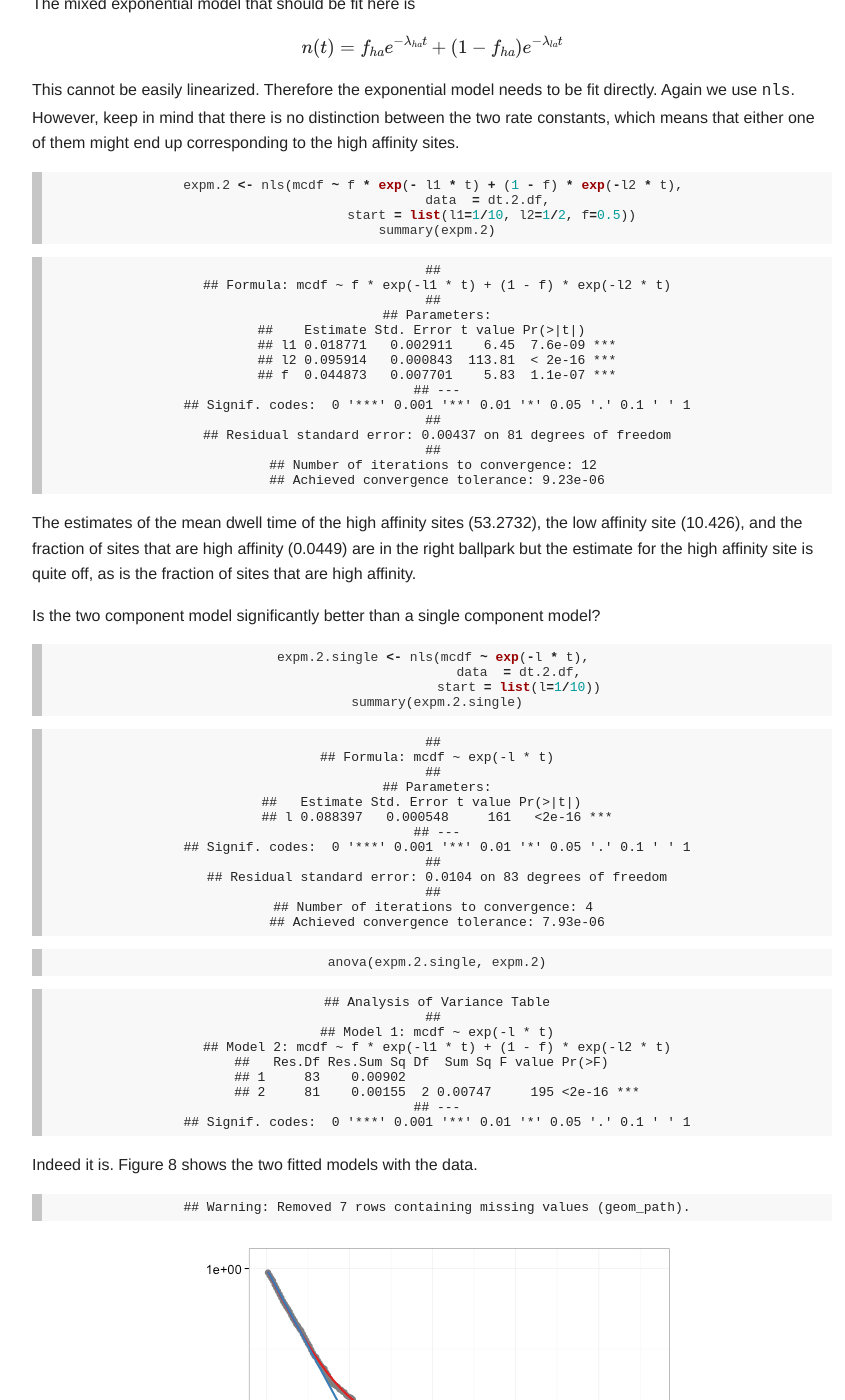
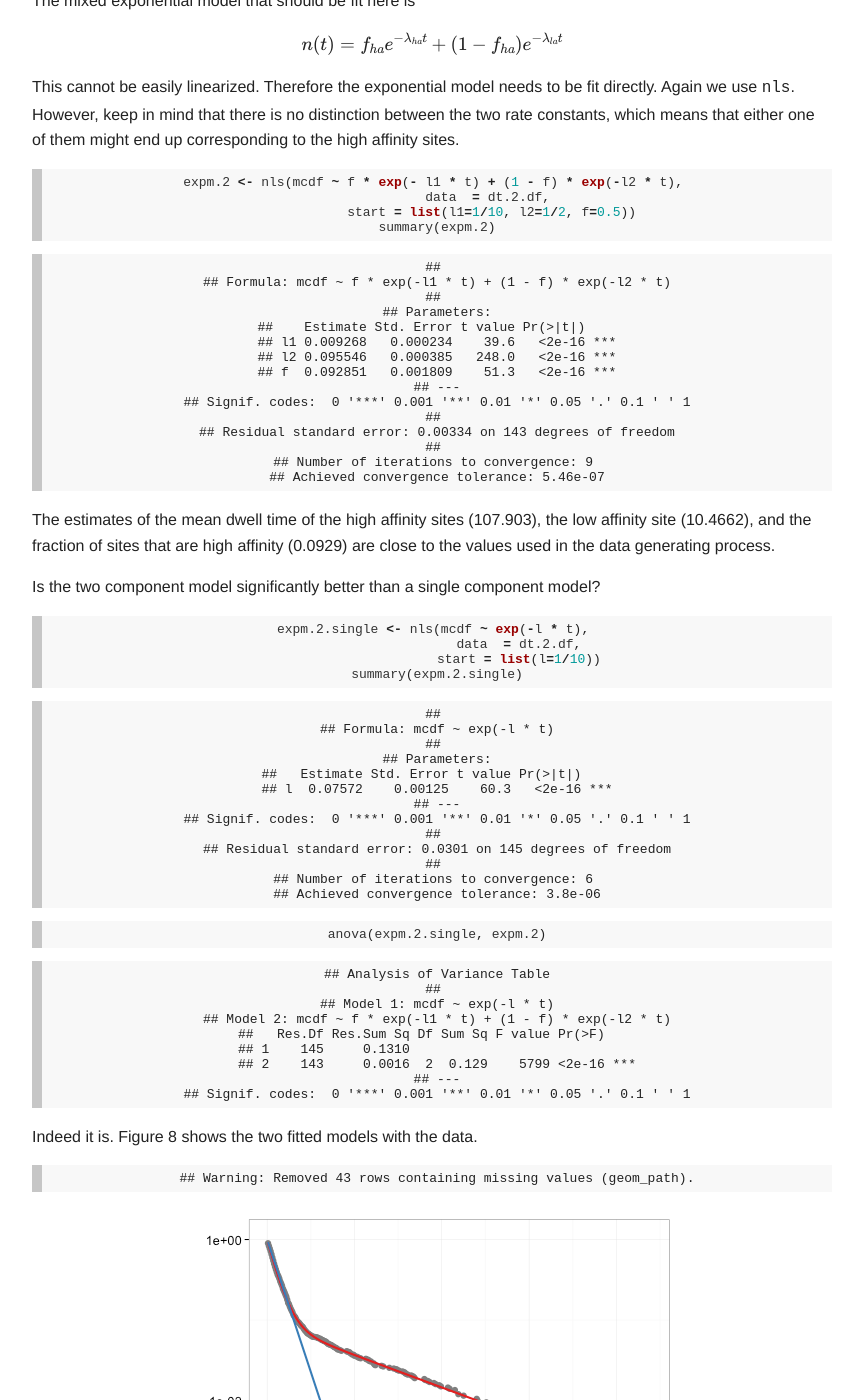
Before and after one commit to wresch/wresch.github.io, a Jekyll site: the page built from _posts/2014-07-19-model-protein-dna-dwell-time-part1.md, in a window 1280 px wide and 1400 px high, scrolled down 8319 px. Shown: the whole window, without its empty margins (208-1053 px from the left). Built offline with Jekyll 4.4.1, drawn with Linux system fonts in a browser that asks for light colours; Markdown is read by kramdown in place of the engine named in the settings; formulas are drawn with MathJax 3; some of the changed text lies outside the part shown.

Commit message:
fixed mistakes in most recent post

```diff
--- a/_posts/2014-07-19-model-protein-dna-dwell-time-part1.md
+++ b/_posts/2014-07-19-model-protein-dna-dwell-time-part1.md
@@ -4,6 +4,12 @@ layout: post
 author: Wolfgang Resch
 output: html_document
 ---
+
+
+
+{% highlight text %}
+## Error: duplicate label 'model-single-site'
+{% endhighlight %}
 
 _Disclaimer_:  In this post i'm working through my own thinking on
 how to think about and model simple dwell times of proteins on their DNA binding
@@ -25,7 +31,7 @@ The mean of the negative binomial distribution is
 `\[\mu = \frac{p_{nd}}{1-p_{nd}}\]`.
 
 Therefore, if a protein has a mean dwell time of 10s at a given
-site, the probability of dissociation during any time step `t_i` would be
+site, the probability of dissociation during any time step `\(t_i\)` would be
 
 `\[\begin{aligned}
 \frac{p_{nd}}{1-p_{nd}} &= \frac{10}{0.1} \\
@@ -70,7 +76,7 @@ p <- ggplot(data.frame(dt=dt.1)) +
 {% endhighlight %}
 
 <figure>
-<img src="/assets/140719_fitting_exp_decay_models/2014-07-22-fig1.png">
+<img src="http://wresch.github.io/assets/140719_fitting_exp_decay_models/2014-07-22-fig1.png" title="plot of chunk 2014-07-22-fig1" alt="plot of chunk 2014-07-22-fig1" style="display: block; margin: auto;" />
 <figcaption>
 <b>Figure 1</b>: Distribution of dwell times
 </figcaption>
@@ -101,10 +107,10 @@ dt.1.df <- data.frame(t = dt.1.u,
 dt.1.df <- subset(dt.1.df, mcdf > 0)
 {% endhighlight %}
 
-Figure 2 shows that 1 - CDF indeed appearst to be an exponential decay.
+Figure 2 shows that 1 - CDF indeed appears to be an exponential decay.
 
 <figure>
-<img src="/assets/140719_fitting_exp_decay_models/2014-07-22-fig2.png">
+<img src="http://wresch.github.io/assets/140719_fitting_exp_decay_models/2014-07-22-fig2.png" title="plot of chunk 2014-07-22-fig2" alt="plot of chunk 2014-07-22-fig2" style="display: block; margin: auto;" />
 <figcaption>
 <b>Figure 2</b>: 1 - CDF.  Shown in grey dots is the estimate at the original
 data locations. Shown as a line is evenly spaced data every two time steps.
@@ -161,14 +167,14 @@ summary(linm)
 {% endhighlight %}
 
 results in the expected mean dwell time of
-`\(\tau = \frac{1}{\lambda} =\)` -98.5474 and
+`\(\tau = \frac{1}{\lambda} =\)` 98.5474 and
 an intercept of 1.004.
 
 However, the diagnostic plots for the linear regression on transformed
 data suggest that some assumptions are being violated (see Figure 3).
 
 <figure>
-<img src="/assets/140719_fitting_exp_decay_models/2014-07-22-fig3.png">
+<img src="http://wresch.github.io/assets/140719_fitting_exp_decay_models/2014-07-22-fig3.png" title="plot of chunk 2014-07-22-fig3" alt="plot of chunk 2014-07-22-fig3" style="display: block; margin: auto;" />
 <figcaption>
 <b>Figure 3</b>: Diagnostic plots for the linear regression on transformed
 data
@@ -222,10 +228,11 @@ summary(linm.i)
 ## F-statistic: 5.79e+04 on 1 and 817 DF,  p-value: <2e-16
 {% endhighlight %}
 
-Figure 4 shows the diagnostic figures for this fit.
+Figure 4 shows the diagnostic figures for this fit. This certainly didn't
+help any.
 
 <figure>
-<img src="/assets/140719_fitting_exp_decay_models/2014-07-22-fig4.png">
+<img src="http://wresch.github.io/assets/140719_fitting_exp_decay_models/2014-07-22-fig4.png" title="plot of chunk 2014-07-22-fig4" alt="plot of chunk 2014-07-22-fig4" style="display: block; margin: auto;" />
 <figcaption><b>Figure 4</b>: Diagnostic graphs for linear fit to transformed,
 equally spaced data (linear extrapolation)</figcaption>
 </figure>
@@ -271,7 +278,7 @@ the exponential fit is small. The fit to the linearly interpolated CDF
 data however appears to be less good.
 
 <figure>
-<img src="/assets/140719_fitting_exp_decay_models/2014-07-22-fig5.png">
+<img src="http://wresch.github.io/assets/140719_fitting_exp_decay_models/2014-07-22-fig5.png" title="plot of chunk 2014-07-22-fig5" alt="plot of chunk 2014-07-22-fig5" style="display: block; margin: auto;" />
 <figcaption><b>Figure 5</b>: Original data: **grey dots**; linear fit on transformed
 original data: **red line**; linear fit on transformed original data, equally spaced
 by interpolation: **blue line**; direct exponential fit: **green line**. The green
@@ -322,7 +328,7 @@ of 1-CDF of the dwell times
 
 
 <figure>
-<img src="/assets/140719_fitting_exp_decay_models/2014-07-22-fig6.png">
+<img src="http://wresch.github.io/assets/140719_fitting_exp_decay_models/2014-07-22-fig6.png" title="plot of chunk 2014-07-22-fig6" alt="plot of chunk 2014-07-22-fig6" style="display: block; margin: auto;" />
 <figcaption>
 <b>Figure 6</b>: Distribution of dwell times for mixed site model: 200 high affinity
 sites with a mean dwell time of 10s, 1800 low affinity sites with a mean dwell
@@ -331,7 +337,7 @@ time of 1s.
 </figure>
 
 <figure>
-<img src="/assets/140719_fitting_exp_decay_models/2014-07-22-fig7.png">
+<img src="http://wresch.github.io/assets/140719_fitting_exp_decay_models/2014-07-22-fig7.png" title="plot of chunk 2014-07-22-fig7" alt="plot of chunk 2014-07-22-fig7" style="display: block; margin: auto;" />
 <figcaption>
 <b>Figure 7</b>: 1 - CDF of mixed model.
 </figcaption>
@@ -365,23 +371,22 @@ summary(expm.2)
 ##
 ## Parameters:
 ##    Estimate Std. Error t value Pr(>|t|)
-## l1 0.018771   0.002911    6.45  7.6e-09 ***
-## l2 0.095914   0.000843  113.81  < 2e-16 ***
-## f  0.044873   0.007701    5.83  1.1e-07 ***
+## l1 0.009268   0.000234    39.6   <2e-16 ***
+## l2 0.095546   0.000385   248.0   <2e-16 ***
+## f  0.092851   0.001809    51.3   <2e-16 ***
 ## ---
 ## Signif. codes:  0 '***' 0.001 '**' 0.01 '*' 0.05 '.' 0.1 ' ' 1
 ##
-## Residual standard error: 0.00437 on 81 degrees of freedom
+## Residual standard error: 0.00334 on 143 degrees of freedom
 ##
-## Number of iterations to convergence: 12
-## Achieved convergence tolerance: 9.23e-06
+## Number of iterations to convergence: 9
+## Achieved convergence tolerance: 5.46e-07
 {% endhighlight %}
 
 The estimates of the mean dwell time of the high affinity sites
-(53.2732), the low affinity site (10.426), and the
-fraction of sites that are high affinity (0.0449) are in the right
-ballpark but the estimate for the high affinity site is quite off, as is the
-fraction of sites that are high affinity.
+(107.903), the low affinity site (10.4662), and the
+fraction of sites that are high affinity (0.0929) are close to
+the values used in the data generating process.
 
 Is the two component model significantly better than a single component model?
 
@@ -400,14 +405,14 @@ summary(expm.2.single)
 ##
 ## Parameters:
 ##   Estimate Std. Error t value Pr(>|t|)
-## l 0.088397   0.000548     161   <2e-16 ***
+## l  0.07572    0.00125    60.3   <2e-16 ***
 ## ---
 ## Signif. codes:  0 '***' 0.001 '**' 0.01 '*' 0.05 '.' 0.1 ' ' 1
 ##
-## Residual standard error: 0.0104 on 83 degrees of freedom
+## Residual standard error: 0.0301 on 145 degrees of freedom
 ##
-## Number of iterations to convergence: 4
-## Achieved convergence tolerance: 7.93e-06
+## Number of iterations to convergence: 6
+## Achieved convergence tolerance: 3.8e-06
 {% endhighlight %}
 
 
@@ -423,9 +428,9 @@ anova(expm.2.single, expm.2)
 ##
 ## Model 1: mcdf ~ exp(-l * t)
 ## Model 2: mcdf ~ f * exp(-l1 * t) + (1 - f) * exp(-l2 * t)
-##   Res.Df Res.Sum Sq Df  Sum Sq F value Pr(>F)
-## 1     83    0.00902
-## 2     81    0.00155  2 0.00747     195 <2e-16 ***
+##   Res.Df Res.Sum Sq Df Sum Sq F value Pr(>F)
+## 1    145     0.1310
+## 2    143     0.0016  2  0.129    5799 <2e-16 ***
 ## ---
 ## Signif. codes:  0 '***' 0.001 '**' 0.01 '*' 0.05 '.' 0.1 ' ' 1
 {% endhighlight %}
@@ -435,10 +440,10 @@ Indeed it is. Figure 8 shows the two fitted models with the data.
 <figure>
 
 {% highlight text %}
-## Warning: Removed 7 rows containing missing values (geom_path).
+## Warning: Removed 43 rows containing missing values (geom_path).
 {% endhighlight %}
 
-<img src="/assets/140719_fitting_exp_decay_models/2014-07-22-fig8.png">
+<img src="http://wresch.github.io/assets/140719_fitting_exp_decay_models/2014-07-22-fig8.png" title="plot of chunk 2014-07-22-fig8" alt="plot of chunk 2014-07-22-fig8" style="display: block; margin: auto;" />
 <figcaption><b>Figure 8</b>: Mixture model with `nls` fit of 2 component model
 (red) and singe component model (blue).  Since the low affinity sites
 are in excess, the single component model ends up being a reasonable
@@ -485,7 +490,7 @@ and any estimates are possible at all heavily depend on the starting
 parameter estimates.
 
 <figure>
-<img src="/assets/140719_fitting_exp_decay_models/2014-07-22-fig9.png">
+<img src="http://wresch.github.io/assets/140719_fitting_exp_decay_models/2014-07-22-fig9.png" title="plot of chunk 2014-07-22-fig9" alt="plot of chunk 2014-07-22-fig9" style="display: block; margin: auto;" />
 <figcaption><b>Figure 9</b>: Whether l1 is the estimate for the high affinity
 binding site (red) or not (blue) depends on the selection of the initial
 estimates in a mostly predictable way.  Note that there are many combinations of
@@ -494,28 +499,27 @@ initial estimates that yield no results due to a failure of `nls` (white).
 </figure>
 
 Figure 10 shows how accurate the fitted values for high affinity mean dwell time,
-low affinity mean dwell time, and fraction of high affinity sites are. It
-appears that the good estimate for the low affinity binding constant/mean dwell
-time and relatively poor estimate for the high affinity site and it's frequency
-are systematic and not grossly dependent on the initial estimates.
+low affinity mean dwell time, and fraction of high affinity sites are as a function
+of the initial estimates.  It is clear that in this particular data set, the
+bias of the estimates is not dependent on the initial input data.
 
 <figure>
-<img src="/assets/140719_fitting_exp_decay_models/2014-07-22-fig10.png">
+<img src="http://wresch.github.io/assets/140719_fitting_exp_decay_models/2014-07-22-fig10.png" title="plot of chunk 2014-07-22-fig10" alt="plot of chunk 2014-07-22-fig10" style="display: block; margin: auto;" />
 <figcaption><b>Figure 10</b>: Deviations of the estimates for mean dwell time of the
 high affinity site (top left), mean dwell time of the low affinity site (top
 right), and the frequency of high affinity sites (bottom left). In all cases,
 color scale is centered at the real value used in data generation. Red values
-indicate overestimates; blue colors underestimates of dwell time (i.e. under-
-and over-estimate of the respective rate constants.). Note that
-mean dwell time is the inverse of the rate constant.</figcaption>
+indicate overestimates; blue colors underestimates. In the case of
+mean dwell time, an overestimate of the dwell time means that the rate constant
+was underestimated.</figcaption>
 </figure>
 
 Another question is how good the estimates are for different data sets. So,
 100 data sets are simulated and the estimates along with their confidence
 intervals are plotted.  Initial values are selected based on the previous
 analyses.  Figure 11 shows that the mean dwell time is consistently
-underestimated (rate constant overestimated), irrespective of
-data set.
+overestimated (rate constant underestimated), irrespective of
+data set. Despite the obvious bias, the difference is reatively small.
 
 
 {% highlight r %}
@@ -529,7 +533,7 @@ for (i in 1:100) {
   tmp.df <- subset(tmp.df, mcdf > 0)
   fit <- try(nls(mcdf ~ f * exp(- lha * t) + (1 - f) * exp(-lla * t),
              data  = tmp.df,
-             start = list(lha=1/20, lla=1/2, f=0.5)),
+             start = list(lha=1/30, lla=1/3, f=0.5)),
              silent=TRUE)
   if (inherits(fit, "nls")) {
     fit.rep[[i]] <- fit
@@ -538,16 +542,16 @@ for (i in 1:100) {
 {% endhighlight %}
 
 <figure>
-<img src="/assets/140719_fitting_exp_decay_models/2014-07-22-fig11.png">
+<img src="http://wresch.github.io/assets/140719_fitting_exp_decay_models/2014-07-22-fig11.png" title="plot of chunk 2014-07-22-fig11" alt="plot of chunk 2014-07-22-fig11" style="display: block; margin: auto;" />
 <figcaption><b>Figure 11</b>:  Point estimate and confidence interval of the
 dwell time for the high affinity site in 100 simulated data sets.</figcaption>.
 </figure>
 
 ## Final thoughts
 
-* `nls` appears to consistently underestimate the mean dwell time (overestimate
-off rate) and frequency of the high affinity site in these simulations. In a
-future post I will try to determine why and how to improve the estimate.
+* There appears to be a consistant bias in the estimates.  In a future post
+  i will try to determine where the bias comes from (or if there is a flaw
+  in the simulated data).
 * `nls` defaults to
 the Gauss-Newton algorithm which is less stable with respect to initial estimates than
 Levenberg-Marquardt (LM).  `minpack.lm` provides the LM algorithm. In a future
```
Also changed, not shown: other parts of _posts/2014-07-19-model-protein-dna-dwell-time-part1.md (+0 -1 lines), assets/140719_fitting_exp_decay_models/2014-07-22-fig10.png, assets/140719_fitting_exp_decay_models/2014-07-22-fig11.png, assets/140719_fitting_exp_decay_models/2014-07-22-fig5.png, assets/140719_fitting_exp_decay_models/2014-07-22-fig6.png, assets/140719_fitting_exp_decay_models/2014-07-22-fig7.png, assets/140719_fitting_exp_decay_models/2014-07-22-fig8.png, assets/140719_fitting_exp_decay_models/2014-07-22-fig9.png.
